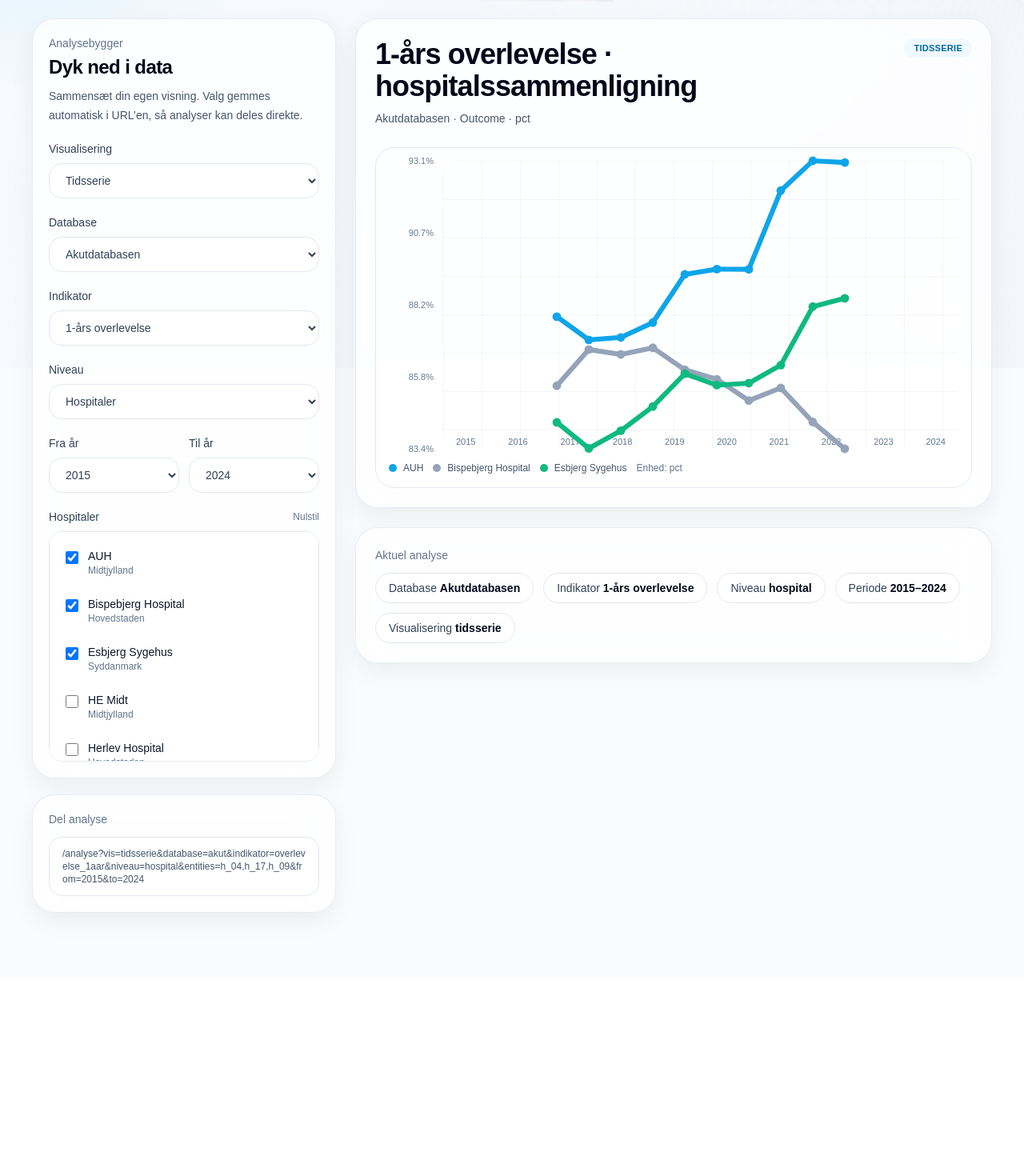
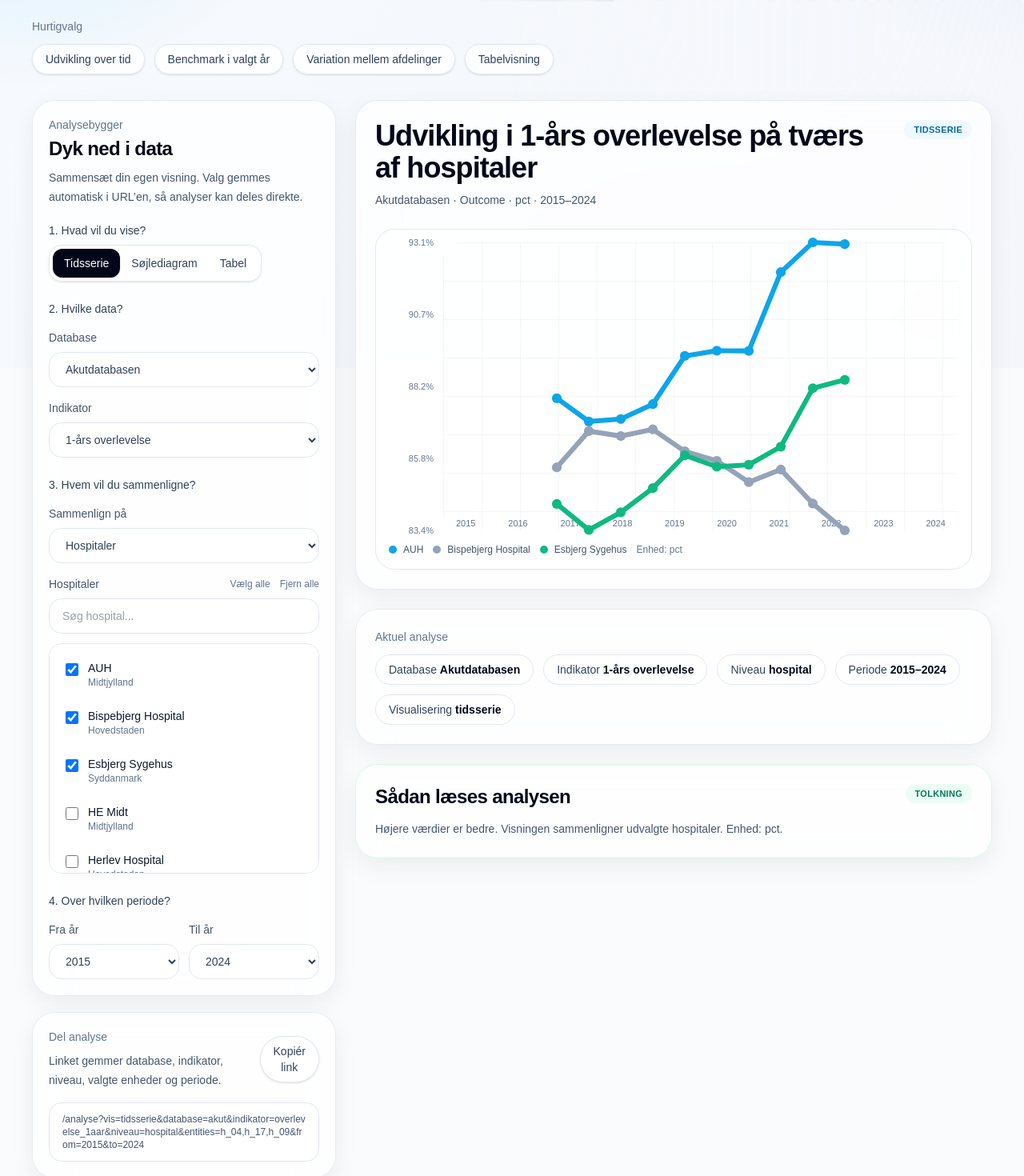
Before and after one commit to jrelsborg-droid/sundk-demo, a Next.js app: page /analyse in a window 1280 px wide. Shown: the part 340-1810 px from the top of the page at 80% size. Before the commit the page ends 1561 px from the top, so only its background shows below. Built offline with nearby package versions, Linux system fonts and the light colour scheme.

Commit message:
Justering af dataanalyseside

```diff
--- a/app/analyse/page.tsx
+++ b/app/analyse/page.tsx
@@ -1,6 +1,8 @@
 import PageBackground from "@/components/layout/PageBackground";
 import TopNav from "@/components/navigation/TopNav";
 import AnalyseFilters from "@/components/analyse/AnalyseFilters";
+import AnalysePresetBar from "@/components/analyse/AnalysePresetBar";
+import ShareLinkCard from "@/components/analyse/ShareLinkCard";
 import TimeSeriesChart from "@/components/analyse/charts/TimeSeriesChart";
 import BarChart from "@/components/analyse/charts/BarChart";
 import TableView from "@/components/analyse/charts/TableView";
@@ -46,8 +48,13 @@ export default async function AnalysePage({ searchParams }: PageProps) {
           </p>
         </section>
 
+        <AnalysePresetBar
+          databaseId={data.state.databaseId}
+          indikatorId={data.state.indikatorId}
+        />
+
         <section className="grid gap-6 lg:grid-cols-[380px_1fr] lg:items-start">
-          <div className="lg:sticky lg:top-28">
+          <div className="lg:sticky lg:top-28 space-y-5">
             <AnalyseFilters
               state={data.state}
               availableDatabases={data.availableDatabases}
@@ -58,12 +65,7 @@ export default async function AnalysePage({ searchParams }: PageProps) {
               availableVisualizations={data.availableVisualizations}
             />
 
-            <div className="mt-5 rounded-[28px] border border-slate-200/80 bg-white/76 p-5 shadow-[0_10px_30px_rgba(15,23,42,0.06)] backdrop-blur-xl">
-              <div className="text-sm font-medium text-slate-500">Del analyse</div>
-              <div className="mt-3 rounded-2xl border border-slate-200 bg-white px-4 py-3 text-xs text-slate-600 break-all">
-                {shareUrl}
-              </div>
-            </div>
+            <ShareLinkCard shareUrl={shareUrl} />
           </div>
 
           <div className="space-y-6">
@@ -112,6 +114,23 @@ export default async function AnalysePage({ searchParams }: PageProps) {
                 </div>
               </div>
             </div>
+
+            <div className="rounded-[28px] border border-emerald-100 bg-white/76 p-6 shadow-[0_10px_30px_rgba(15,23,42,0.06)] backdrop-blur-xl">
+              <div className="flex items-start justify-between gap-4">
+                <div>
+                  <h2 className="text-2xl font-semibold tracking-tight text-slate-950">
+                    {data.interpretationTitle}
+                  </h2>
+                  <p className="mt-3 max-w-3xl text-sm leading-6 text-slate-600">
+                    {data.interpretationText}
+                  </p>
+                </div>
+
+                <span className="rounded-full bg-emerald-50 px-3 py-1 text-[11px] font-semibold uppercase tracking-wide text-emerald-700">
+                  Tolkning
+                </span>
+              </div>
+            </div>
           </div>
         </section>
       </div>
--- a/components/analyse/AnalyseFilters.tsx
+++ b/components/analyse/AnalyseFilters.tsx
@@ -1,5 +1,6 @@
 "use client";
 
+import { useMemo, useState } from "react";
 import { usePathname, useRouter, useSearchParams } from "next/navigation";
 
 type VisType = "tidsserie" | "bar" | "tabel";
@@ -10,6 +11,10 @@ type EntityOption = {
   navn: string;
   sublabel?: string;
 };
+
+function cn(...classes: Array<string | false | null | undefined>) {
+  return classes.filter(Boolean).join(" ");
+}
 
 export default function AnalyseFilters({
   state,
@@ -49,6 +54,7 @@ export default function AnalyseFilters({
   const router = useRouter();
   const pathname = usePathname();
   const searchParams = useSearchParams();
+  const [entitySearch, setEntitySearch] = useState("");
 
   function updateParams(updates: Record<string, string | null>) {
     const params = new URLSearchParams(searchParams.toString());
@@ -78,6 +84,32 @@ export default function AnalyseFilters({
     });
   }
 
+  const filteredEntities = useMemo(() => {
+    const q = entitySearch.trim().toLowerCase();
+    if (!q) return availableEntities;
+
+    return availableEntities.filter(
+      (entity) =>
+        entity.navn.toLowerCase().includes(q) ||
+        entity.sublabel?.toLowerCase().includes(q)
+    );
+  }, [availableEntities, entitySearch]);
+
+  function selectAllFiltered() {
+    const merged = Array.from(
+      new Set([...state.entityIds, ...filteredEntities.map((e) => e.id)])
+    );
+    updateParams({
+      entities: merged.length ? merged.join(",") : null,
+    });
+  }
+
+  function clearAllEntities() {
+    updateParams({
+      entities: null,
+    });
+  }
+
   return (
     <div className="rounded-[28px] border border-slate-200/80 bg-white/76 p-5 shadow-[0_10px_30px_rgba(15,23,42,0.06)] backdrop-blur-xl">
       <div className="mb-5">
@@ -90,32 +122,35 @@ export default function AnalyseFilters({
         </p>
       </div>
 
-      <div className="space-y-5">
+      <div className="space-y-6">
         <div>
           <label className="mb-2 block text-sm font-medium text-slate-700">
-            Visualisering
+            1. Hvad vil du vise?
           </label>
-          <select
-            value={state.vis}
-            onChange={(e) =>
-              updateParams({
-                vis: e.target.value,
-              })
-            }
-            className="h-11 w-full rounded-2xl border border-slate-200 bg-white px-4 text-sm text-slate-700 outline-none"
+
+          <div className="inline-flex rounded-2xl border border-slate-200 bg-white/90 p-1 shadow-sm">
+            {availableVisualizations.map((v) => (
+              <button
+                key={v.id}
+                onClick={() => updateParams({ vis: v.id })}
+                className={cn(
+                  "rounded-xl px-3.5 py-2 text-sm transition-colors",
+                  state.vis === v.id
+                    ? "bg-slate-950 text-white shadow-sm"
+                    : "text-slate-700 hover:text-slate-950"
+                )}
               >
-            {availableVisualizations.map((v) => (
-              <option key={v.id} value={v.id}>
                 {v.label}
-              </option>
+              </button>
             ))}
-          </select>
+          </div>
         </div>
 
+        <div className="space-y-4">
+          <div className="text-sm font-medium text-slate-700">2. Hvilke data?</div>
+
           <div>
-          <label className="mb-2 block text-sm font-medium text-slate-700">
-            Database
-          </label>
+            <label className="mb-2 block text-sm text-slate-600">Database</label>
             <select
               value={state.databaseId}
               onChange={(e) =>
@@ -136,9 +171,7 @@ export default function AnalyseFilters({
           </div>
 
           <div>
-          <label className="mb-2 block text-sm font-medium text-slate-700">
-            Indikator
-          </label>
+            <label className="mb-2 block text-sm text-slate-600">Indikator</label>
             <select
               value={state.indikatorId}
               onChange={(e) =>
@@ -156,11 +189,13 @@ export default function AnalyseFilters({
               ))}
             </select>
           </div>
+        </div>
+
+        <div className="space-y-4">
+          <div className="text-sm font-medium text-slate-700">3. Hvem vil du sammenligne?</div>
 
           <div>
-          <label className="mb-2 block text-sm font-medium text-slate-700">
-            Niveau
-          </label>
+            <label className="mb-2 block text-sm text-slate-600">Sammenlign på</label>
             <select
               value={state.niveau}
               onChange={(e) =>
@@ -179,60 +214,44 @@ export default function AnalyseFilters({
             </select>
           </div>
 
-        <div className="grid grid-cols-2 gap-3">
+          {state.niveau !== "national" && (
             <div>
-            <label className="mb-2 block text-sm font-medium text-slate-700">
-              Fra år
+              <div className="mb-2 flex items-center justify-between gap-4">
+                <label className="block text-sm text-slate-600">
+                  {state.niveau === "hospital" ? "Hospitaler" : "Afdelinger"}
                 </label>
-            <select
-              value={state.fromYear}
-              onChange={(e) => updateParams({ from: e.target.value })}
-              className="h-11 w-full rounded-2xl border border-slate-200 bg-white px-4 text-sm text-slate-700 outline-none"
+
+                <div className="flex gap-3 text-xs">
+                  <button
+                    type="button"
+                    onClick={selectAllFiltered}
+                    className="font-medium text-slate-500 hover:text-slate-900"
                   >
-              {availableYears.map((year) => (
-                <option key={year} value={year}>
-                  {year}
-                </option>
-              ))}
-            </select>
-          </div>
-
-          <div>
-            <label className="mb-2 block text-sm font-medium text-slate-700">
-              Til år
-            </label>
-            <select
-              value={state.toYear}
-              onChange={(e) => updateParams({ to: e.target.value })}
-              className="h-11 w-full rounded-2xl border border-slate-200 bg-white px-4 text-sm text-slate-700 outline-none"
+                    Vælg alle
+                  </button>
+                  <button
+                    type="button"
+                    onClick={clearAllEntities}
+                    className="font-medium text-slate-500 hover:text-slate-900"
                   >
-              {availableYears.map((year) => (
-                <option key={year} value={year}>
-                  {year}
-                </option>
-              ))}
-            </select>
+                    Fjern alle
+                  </button>
                 </div>
               </div>
 
-        {state.niveau !== "national" && (
-          <div>
-            <div className="mb-2 flex items-center justify-between">
-              <label className="block text-sm font-medium text-slate-700">
-                {state.niveau === "hospital" ? "Hospitaler" : "Afdelinger"}
-              </label>
-
-              <button
-                type="button"
-                onClick={() => updateParams({ entities: null })}
-                className="text-xs font-medium text-slate-500 hover:text-slate-900"
-              >
-                Nulstil
-              </button>
-            </div>
+              <input
+                value={entitySearch}
+                onChange={(e) => setEntitySearch(e.target.value)}
+                placeholder={
+                  state.niveau === "hospital"
+                    ? "Søg hospital..."
+                    : "Søg afdeling eller hospital..."
+                }
+                className="mb-3 h-11 w-full rounded-2xl border border-slate-200 bg-white px-4 text-sm text-slate-700 outline-none"
+              />
 
               <div className="max-h-72 space-y-2 overflow-auto rounded-2xl border border-slate-200 bg-white p-3">
-              {availableEntities.map((entity) => {
+                {filteredEntities.map((entity) => {
                   const checked = state.entityIds.includes(entity.id);
 
                   return (
@@ -257,10 +276,53 @@ export default function AnalyseFilters({
                     </label>
                   );
                 })}
+
+                {filteredEntities.length === 0 && (
+                  <div className="px-2 py-4 text-sm text-slate-500">
+                    Ingen match på søgningen.
+                  </div>
+                )}
               </div>
             </div>
           )}
         </div>
+
+        <div className="space-y-4">
+          <div className="text-sm font-medium text-slate-700">4. Over hvilken periode?</div>
+
+          <div className="grid grid-cols-2 gap-3">
+            <div>
+              <label className="mb-2 block text-sm text-slate-600">Fra år</label>
+              <select
+                value={state.fromYear}
+                onChange={(e) => updateParams({ from: e.target.value })}
+                className="h-11 w-full rounded-2xl border border-slate-200 bg-white px-4 text-sm text-slate-700 outline-none"
+              >
+                {availableYears.map((year) => (
+                  <option key={year} value={year}>
+                    {year}
+                  </option>
+                ))}
+              </select>
+            </div>
+
+            <div>
+              <label className="mb-2 block text-sm text-slate-600">Til år</label>
+              <select
+                value={state.toYear}
+                onChange={(e) => updateParams({ to: e.target.value })}
+                className="h-11 w-full rounded-2xl border border-slate-200 bg-white px-4 text-sm text-slate-700 outline-none"
+              >
+                {availableYears.map((year) => (
+                  <option key={year} value={year}>
+                    {year}
+                  </option>
+                ))}
+              </select>
+            </div>
+          </div>
+        </div>
+      </div>
     </div>
   );
 }
--- /dev/null
+++ b/components/analyse/AnalysePresetBar.tsx
@@ -0,0 +1,88 @@
+"use client";
+
+import { usePathname, useRouter, useSearchParams } from "next/navigation";
+
+export default function AnalysePresetBar({
+  databaseId,
+  indikatorId,
+}: {
+  databaseId: string;
+  indikatorId: string;
+}) {
+  const router = useRouter();
+  const pathname = usePathname();
+  const searchParams = useSearchParams();
+
+  function applyPreset(updates: Record<string, string | null | undefined>) {
+    const params = new URLSearchParams(searchParams.toString());
+
+    Object.entries(updates).forEach(([key, value]) => {
+      if (value == null || value === "") {
+        params.delete(key);
+      } else {
+        params.set(key, value);
+      }
+    });
+
+    router.replace(`${pathname}?${params.toString()}`);
+  }
+
+  const presets = [
+    {
+      id: "trend",
+      label: "Udvikling over tid",
+      updates: {
+        vis: "tidsserie",
+        niveau: "hospital",
+        database: databaseId,
+        indikator: indikatorId,
+      },
+    },
+    {
+      id: "benchmark",
+      label: "Benchmark i valgt år",
+      updates: {
+        vis: "bar",
+        niveau: "hospital",
+        database: databaseId,
+        indikator: indikatorId,
+      },
+    },
+    {
+      id: "variation",
+      label: "Variation mellem afdelinger",
+      updates: {
+        vis: "tidsserie",
+        niveau: "afdeling",
+        database: databaseId,
+        indikator: indikatorId,
+      },
+    },
+    {
+      id: "table",
+      label: "Tabelvisning",
+      updates: {
+        vis: "tabel",
+        database: databaseId,
+        indikator: indikatorId,
+      },
+    },
+  ];
+
+  return (
+    <div className="mb-8">
+      <div className="mb-3 text-sm font-medium text-slate-500">Hurtigvalg</div>
+      <div className="flex flex-wrap gap-3">
+        {presets.map((preset) => (
+          <button
+            key={preset.id}
+            onClick={() => applyPreset(preset.updates)}
+            className="rounded-full border border-slate-200 bg-white/80 px-4 py-2 text-sm font-medium text-slate-700 shadow-sm transition hover:bg-white hover:text-slate-950"
+          >
+            {preset.label}
+          </button>
+        ))}
+      </div>
+    </div>
+  );
+}
--- /dev/null
+++ b/components/analyse/ShareLinkCard.tsx
@@ -0,0 +1,50 @@
+"use client";
+
+import { useState } from "react";
+
+export default function ShareLinkCard({
+  shareUrl,
+}: {
+  shareUrl: string;
+}) {
+  const [copied, setCopied] = useState(false);
+
+  async function copyLink() {
+    try {
+      const fullUrl =
+        typeof window !== "undefined"
+          ? `${window.location.origin}${shareUrl}`
+          : shareUrl;
+
+      await navigator.clipboard.writeText(fullUrl);
+      setCopied(true);
+      window.setTimeout(() => setCopied(false), 1800);
+    } catch {
+      setCopied(false);
+    }
+  }
+
+  return (
+    <div className="rounded-[28px] border border-slate-200/80 bg-white/76 p-5 shadow-[0_10px_30px_rgba(15,23,42,0.06)] backdrop-blur-xl">
+      <div className="flex items-center justify-between gap-4">
+        <div>
+          <div className="text-sm font-medium text-slate-500">Del analyse</div>
+          <p className="mt-2 text-sm leading-6 text-slate-600">
+            Linket gemmer database, indikator, niveau, valgte enheder og periode.
+          </p>
+        </div>
+
+        <button
+          onClick={copyLink}
+          className="rounded-full border border-slate-200 bg-white px-4 py-2 text-sm font-medium text-slate-700 shadow-sm transition hover:bg-slate-50 hover:text-slate-950"
+        >
+          {copied ? "Kopieret" : "Kopiér link"}
+        </button>
+      </div>
+
+      <div className="mt-4 rounded-2xl border border-slate-200 bg-white px-4 py-3 text-xs text-slate-600 break-all">
+        {shareUrl}
+      </div>
+    </div>
+  );
+}
--- a/components/analyse/charts/TimeSeriesChart.tsx
+++ b/components/analyse/charts/TimeSeriesChart.tsx
@@ -1,6 +1,11 @@
+"use client";
+
+import { useMemo, useState } from "react";
+
 type TrendPoint = {
   aar: number;
   vaerdi: number;
+  rang?: number | null;
 };
 
 type LineSeries = {
@@ -28,14 +33,27 @@ export default function TimeSeriesChart({
   enhed: string;
   series: LineSeries[];
 }) {
+  const [hovered, setHovered] = useState<{
+    x: number;
+    y: number;
+    seriesName: string;
+    year: number;
+    value: number;
+    rang?: number | null;
+  } | null>(null);
+
   const allValues = series.flatMap((s) => s.points.map((p) => p.vaerdi));
   const minY = allValues.length ? Math.min(...allValues) : 0;
   const maxY = allValues.length ? Math.max(...allValues) : 1;
   const yRange = maxY - minY || 1;
 
-  const allYears = Array.from(
-    new Set(series.flatMap((s) => s.points.map((p) => p.aar)))
-  ).sort((a, b) => a - b);
+  const allYears = useMemo(
+    () =>
+      Array.from(new Set(series.flatMap((s) => s.points.map((p) => p.aar)))).sort(
+        (a, b) => a - b
+      ),
+    [series]
+  );
 
   const colors = [
     "rgb(14 165 233)",
@@ -44,6 +62,8 @@ export default function TimeSeriesChart({
     "rgb(245 158 11)",
     "rgb(244 63 94)",
     "rgb(99 102 241)",
+    "rgb(168 85 247)",
+    "rgb(34 197 94)",
   ];
 
   function xForYear(aar: number) {
@@ -107,27 +127,36 @@ export default function TimeSeriesChart({
                       strokeWidth="1.7"
                       points={points.join(" ")}
                     />
+
                     {s.points.map((p) => {
                       const x = xForYear(p.aar);
                       const y = yForValue(p.vaerdi);
 
                       return (
-                        <g key={`${s.id}-${p.aar}`} className="group">
-                          <circle cx={x} cy={y} r="1.5" fill={color} />
-                          <circle cx={x} cy={y} r="4" fill="transparent" />
-                          <foreignObject
-                            x={x < 75 ? x + 2 : x - 28}
-                            y={y < 20 ? y + 2 : y - 14}
-                            width="26"
-                            height="14"
-                            className="pointer-events-none opacity-0 transition-opacity group-hover:opacity-100"
-                          >
-                            <div className="rounded-xl border border-slate-200 bg-white px-2 py-1 text-[10px] text-slate-700 shadow-lg">
-                              <div className="font-medium">{s.navn}</div>
-                              <div>{p.aar}</div>
-                              <div>{formatValue(p.vaerdi, enhed)}</div>
-                            </div>
-                          </foreignObject>
+                        <g key={`${s.id}-${p.aar}`}>
+                          <circle
+                            cx={x}
+                            cy={y}
+                            r="1.7"
+                            fill={color}
+                          />
+                          <circle
+                            cx={x}
+                            cy={y}
+                            r="4"
+                            fill="transparent"
+                            onMouseEnter={() =>
+                              setHovered({
+                                x,
+                                y,
+                                seriesName: s.navn,
+                                year: p.aar,
+                                value: p.vaerdi,
+                                rang: p.rang,
+                              })
+                            }
+                            onMouseLeave={() => setHovered(null)}
+                          />
                         </g>
                       );
                     })}
@@ -135,6 +164,21 @@ export default function TimeSeriesChart({
                 );
               })}
             </svg>
+
+            {hovered && (
+              <div
+                className="pointer-events-none absolute z-20 rounded-2xl border border-slate-200 bg-white px-3 py-2 text-xs text-slate-700 shadow-xl"
+                style={{
+                  left: `calc(${hovered.x}% + 10px)`,
+                  top: `calc(${hovered.y}% - 10px)`,
+                }}
+              >
+                <div className="font-semibold text-slate-900">{hovered.seriesName}</div>
+                <div>År: {hovered.year}</div>
+                <div>Værdi: {formatValue(hovered.value, enhed)}</div>
+                {hovered.rang != null && <div>Rang: {Math.round(hovered.rang)}</div>}
+              </div>
+            )}
 
             <div className="pointer-events-none absolute inset-x-4 bottom-0 flex justify-between text-[11px] text-slate-500">
               {allYears.map((year) => (
--- a/lib/analyse/getAnalyseData.ts
+++ b/lib/analyse/getAnalyseData.ts
@@ -45,6 +45,7 @@ type AnalyseQuery = {
 type TrendPoint = {
   aar: number;
   vaerdi: number;
+  rang?: number | null;
 };
 
 type LineSeries = {
@@ -116,6 +117,8 @@ export type AnalysePageData = {
 
   chartTitle: string;
   chartSubtitle: string;
+  interpretationTitle: string;
+  interpretationText: string;
 
   lineSeries: LineSeries[];
   barRows: BarRow[];
@@ -171,6 +174,39 @@ function parseEntities(v?: string): string[] {
     .split(",")
     .map((x) => x.trim())
     .filter(Boolean);
+}
+
+function niveauLabel(niveau: Niveau) {
+  if (niveau === "national") return "nationalt niveau";
+  if (niveau === "hospital") return "hospitaler";
+  return "afdelinger";
+}
+
+function buildChartTitle(indikatorNavn: string, niveau: Niveau, vis: VisType) {
+  if (vis === "tabel") {
+    return `${indikatorNavn} i tabelvisning`;
+  }
+  if (vis === "bar") {
+    return `${indikatorNavn} på tværs af ${niveauLabel(niveau)}`;
+  }
+  return `Udvikling i ${indikatorNavn} på tværs af ${niveauLabel(niveau)}`;
+}
+
+function buildInterpretation(retning: Retning, niveau: Niveau, enhed: string) {
+  const directionText =
+    retning === "lavere_bedre" ? "Lavere værdier er bedre." : "Højere værdier er bedre.";
+
+  const levelText =
+    niveau === "national"
+      ? "Visningen sammenfatter udviklingen nationalt eller viser nationale sammenligninger."
+      : niveau === "hospital"
+        ? "Visningen sammenligner udvalgte hospitaler."
+        : "Visningen sammenligner udvalgte afdelinger.";
+
+  return {
+    title: "Sådan læses analysen",
+    text: `${directionText} ${levelText} Enhed: ${enhed}.`,
+  };
 }
 
 export function getAnalyseData(query?: AnalyseQuery): AnalysePageData {
@@ -386,6 +422,7 @@ export function getAnalyseData(query?: AnalyseQuery): AnalysePageData {
         return {
           aar,
           vaerdi: avg(rows.map((r) => r.vaerdi)),
+          rang: null,
         };
       });
 
@@ -445,6 +482,7 @@ export function getAnalyseData(query?: AnalyseQuery): AnalysePageData {
         .map((r) => ({
           aar: r.aar,
           vaerdi: r.vaerdi,
+          rang: Number.isFinite(r.rang) ? r.rang : null,
         }));
 
       if (points.length) {
@@ -508,6 +546,7 @@ export function getAnalyseData(query?: AnalyseQuery): AnalysePageData {
         .map((r) => ({
           aar: r.aar,
           vaerdi: r.vaerdi,
+          rang: Number.isFinite(r.rang) ? r.rang : null,
         }));
 
       if (points.length) {
@@ -558,14 +597,19 @@ export function getAnalyseData(query?: AnalyseQuery): AnalysePageData {
     }
   }
 
-  const chartTitle =
-    niveau === "national"
-      ? `${selectedIndikator.indikator_navn} · nationalt overblik`
-      : niveau === "hospital"
-        ? `${selectedIndikator.indikator_navn} · hospitalssammenligning`
-        : `${selectedIndikator.indikator_navn} · afdelingssammenligning`;
+  const chartTitle = buildChartTitle(
+    selectedIndikator.indikator_navn,
+    niveau,
+    vis
+  );
 
-  const chartSubtitle = `${selectedDatabase.database_navn} · ${selectedIndikator.indikator_type} · ${selectedIndikator.enhed}`;
+  const chartSubtitle = `${selectedDatabase.database_navn} · ${selectedIndikator.indikator_type} · ${selectedIndikator.enhed} · ${fromYear}–${toYear}`;
+
+  const interpretation = buildInterpretation(
+    selectedIndikator.retning,
+    niveau,
+    selectedIndikator.enhed
+  );
 
   return {
     allDatabases: databases,
@@ -593,6 +637,8 @@ export function getAnalyseData(query?: AnalyseQuery): AnalysePageData {
 
     chartTitle,
     chartSubtitle,
+    interpretationTitle: interpretation.title,
+    interpretationText: interpretation.text,
 
     lineSeries,
     barRows,
```
Lines whose indentation alone changed are shown as unchanged.
